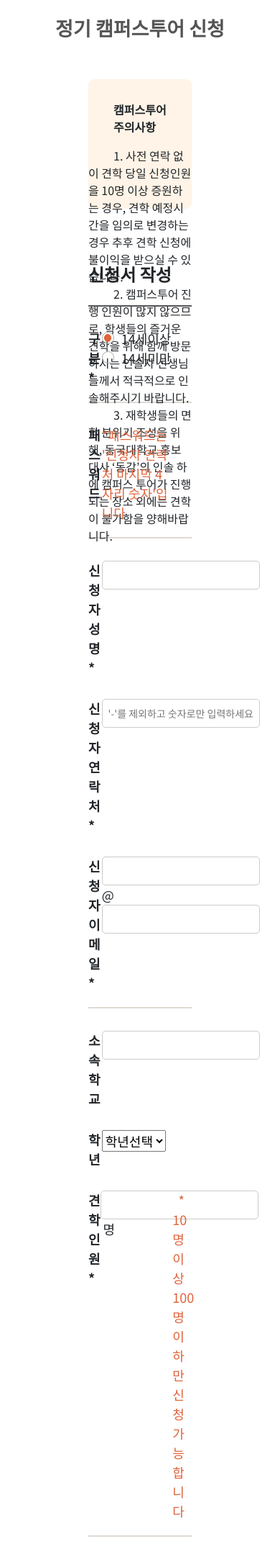
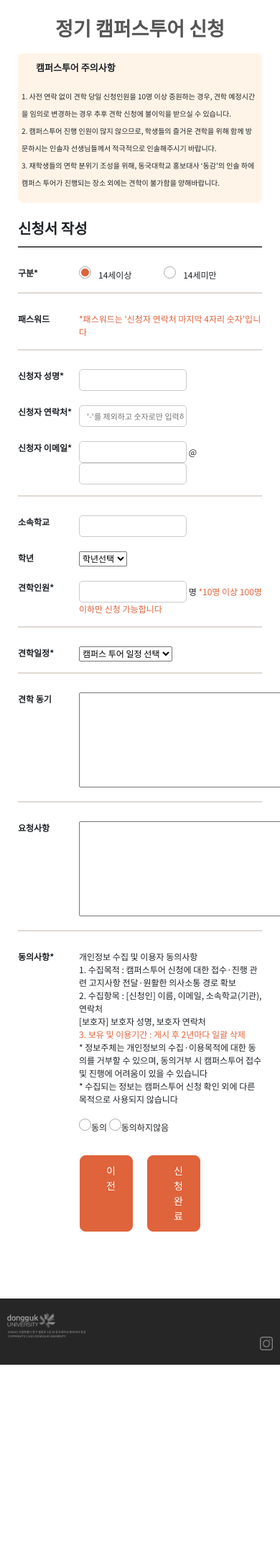
Before and after one commit to ustar1210/Donggam, a Django app: page /regular_form/ in a window 390 px wide; the page is wider, and only the part inside the window is pictured. Shown: the part 87-2239 px from the top of that part at 72% size. After the commit the page ends 1983 px from the top of that part, so only its background shows below. Run offline with Django 4.2, Linux system fonts and the light colour scheme; data that the repository does not hold is empty; some libraries are stand-ins or nearby versions.

Commit message:
style : 정기 폼 레이아웃-2

```diff
--- a/donggam/calender/templates/calender/regular_form.html
+++ b/donggam/calender/templates/calender/regular_form.html
@@ -111,10 +111,7 @@
                     <span class="title" >견학인원*</span>
                     <span class="body">
                         <input type="number"class="form_box" name="headcount" required>&nbsp;명
-
-                    </span>
-                    <span style="color: #DF633B;">
-                        &nbsp;&nbsp;* 10명 이상 100명 이하만 신청 가능합니다
+                        <high style="color: #DF633B;"> *10명 이상 100명 이하만 신청 가능합니다</high>
                     </span>
                 </div>
                 <hr>
@@ -229,9 +226,10 @@
                     <high style="color: #DF633B;">3. 보유 및 이용기간 : 게시 후 2년마다 일괄 삭제<br></high>
                     *   정보주체는 개인정보의 수집·이용목적에 대한 동의를 거부할 수 있으며, 동의거부 시 캠퍼스투어 접수 및 진행에 어려움이 있을 수 있습니다<br>
                     *   수집되는 정보는 캠퍼스투어 신청 확인 외에 다른 목적으로 사용되지 않습니다<br>
+                    <br>
+                    <input type="radio" name="agree" value="on"/ required>동의
+                    <input type="radio" name="agree" value="off"/>동의하지않음
                 </span>
-                <input type="radio" name="agree" value="on"/ required>동의
-                <input type="radio" name="agree" value="off"/>동의하지않음
             </div>
 
             <div class="regular_btn_box">
@@ -241,19 +239,6 @@
 
         </form>
     </div>
-    <input type="radio" name="cs_channel" id="cs_channel" value="지인소개" class="radio" /><span class="ml_10">지인소개</span>&nbsp;
-
-<input type="radio" name="cs_channel" id="cs_channel_etc" value="" class="radio" /><span class="ml_10">기타</span>&nbsp;
-
-<br><br>
-
-<div id="etc_view" style="display:none;">
-
-    <input type="text" id="cs_channel_etc_view" name="cs_channel"  class="form-control" style="width:200px" placeholder="기타 선택 시 입력해주세요." />
-
-    </div>
-
-
 </div>
 
 <script>
--- a/donggam/donggam/static/css/regular/regular_form.css
+++ b/donggam/donggam/static/css/regular/regular_form.css
@@ -11,6 +11,7 @@
 }
 
 .regular_form_info span{
+
     padding: 10px 35px 0px 35px;
     font-weight: 500;
     font-size: 16px;
@@ -46,16 +47,28 @@ line-height: 35px;
 
 .regular_btn_box{
     text-align: center;
+    justify-content: center;
+
 }
 .regular_btn{
+    margin: 10px;
     display: inline-block;
     background: #DF633B;
-    padding: 12px 76px;
+    width: 13%;
+    padding-top: 12px;
+    padding-bottom: 12px;
+
     border: 1px solid #DF633B;
     border-radius: 8px;
     font-size: 16px;
     color: white;
 }
+
+.regular_btn:hover{
+        color: #DF633B;
+        background: white;
+}
+
 input[type='radio'] {
     -webkit-appearance:none;
     width:17px;
@@ -83,7 +96,8 @@ input[type='radio']:checked:before {
 }
 
 .form_box{
-    text-align: center;
+    padding-left: 10px;
+    text-align: left;
     font-size: 14px;
     font-weight: 400;
     height: 40px;
@@ -91,6 +105,76 @@ input[type='radio']:checked:before {
     border-radius: 5px;
     width: 220px;
 }
-.phone_num{
+/* 모바일화면 */
+@media (max-width: 768px) {
+    .regular_form_info{
+        background: rgba(255, 150, 27, 0.1);
+        border-radius: 8px;
+        margin: 10px 25px 10px 25px;
+        height: 13rem;
+        padding: 0px 5px;
+    }
+    .regular_form_info p.title{
+        padding: 10px 10px 0px 20px;
+        font-weight: 700;
+        font-size: 13px;
+    }
 
+    .regular_form_info span{
+        padding: 0px;
+        font-weight: 500;
+        font-size: 10px;
+        padding-bottom: 10px;
+    }
+    .form_wrap{
+        margin: 20px 25px 73px 25px;
+    }
+    .form_title{
+        font-weight: 700;
+    font-size: 20px;
+    line-height: 30px;
+        padding-bottom: 10px;
+        border-bottom: 2px solid #585757;;
+    }
+
+
+    .form_list {
+        width: 100%;
+    }
+
+    .form_list > form > div > div {
+        padding: 10px 0;
+        font-size: 12px;
+        display: flex;
+    }
+    .form_list > form > div > div > span.title{
+        width: 25%;
+        font-weight: 700;
+    }
+    .form_list > form > div > div > span.body{
+        width: 75%;
+    }
+
+
+.regular_btn_box{
+    text-align: center;
 }
+.regular_btn{
+    display: inline-block;
+    background: #DF633B;
+    padding: 10px 36px;
+    border: 1px solid #DF633B;
+    border-radius: 8px;
+    font-size: 14px;
+    color: white;
+}
+.form_box{
+    text-align: center;
+    font-size: 11px;
+    font-weight: 400;
+    height: 30px;
+    border: 1.2px solid #CBCBCB;
+    border-radius: 5px;
+    width: 150px;
+}
+    }
```
